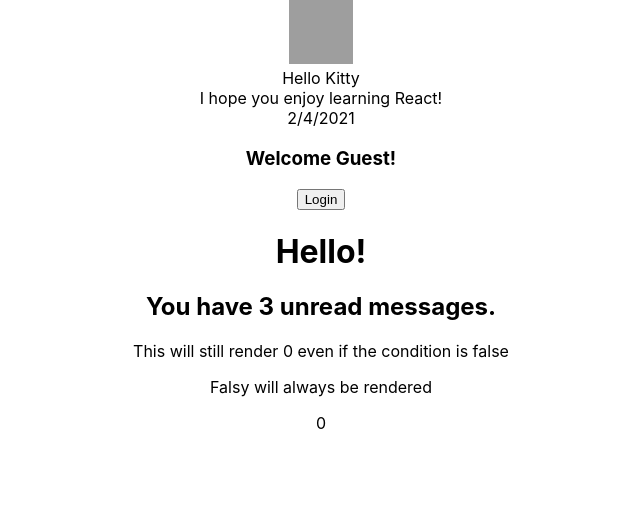
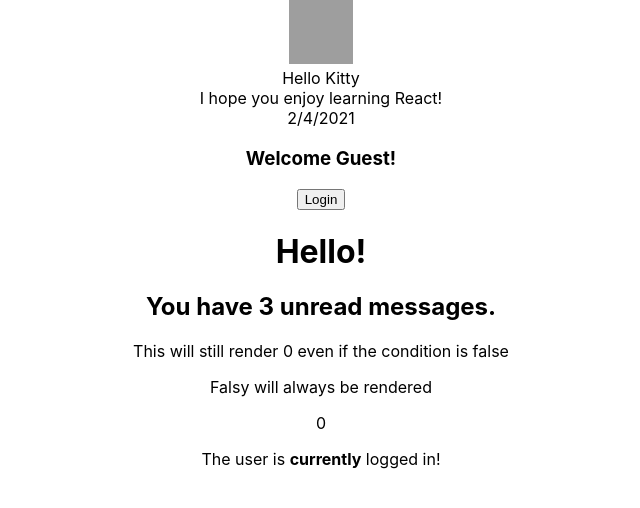
Before and after one commit to moaaxali/reactjs, a React (Create React App) app: page / in a window 1280 px wide. Shown: the top 508 px of the page, without its empty margins (319-959 px from the left). Built offline with nearby package versions, Linux system fonts and the light colour scheme; grey boxes are pictures that could not be loaded.

Commit message:
Conditional Rendering - Inline If-Else with Conditional Operator

```diff
--- a/src/ConditionalRendering/ConditionalRendering.js
+++ b/src/ConditionalRendering/ConditionalRendering.js
@@ -2,6 +2,7 @@ import React, { Component } from 'react'
 import InlineLogical from './InlineLogical';
 import LoginControl from './LoginControl'
 import CheckingFalsy from './CheckingFalsy'
+import InlineConditional from './InlineConditional';
 
 class ConditionalRendering extends Component {
   constructor(props) {
@@ -14,10 +15,11 @@ class ConditionalRendering extends Component {
 
   render() {
     return (
-      <div>
+      <div className="Component">
         <LoginControl />
         <InlineLogical unreadMessages={this.state.unreadMessages} />
         <CheckingFalsy count={this.state.count} />
+        <InlineConditional />
       </div>
     );
   }
--- /dev/null
+++ b/src/ConditionalRendering/InlineConditional.js
@@ -0,0 +1,21 @@
+import React, { Component } from 'react'
+
+class InlineConditional extends Component {
+  constructor(props) {
+    super(props);
+    this.state = { isLoggedIn: true }
+  }
+
+  render() {
+    const isLoggedIn = this.state.isLoggedIn;
+    return (
+      <div>
+        <p>
+          The user is <b>{isLoggedIn ? 'currently' : 'not'}</b> logged in!
+        </p>
+      </div>
+    );
+  }
+}
+
+export default InlineConditional
```
